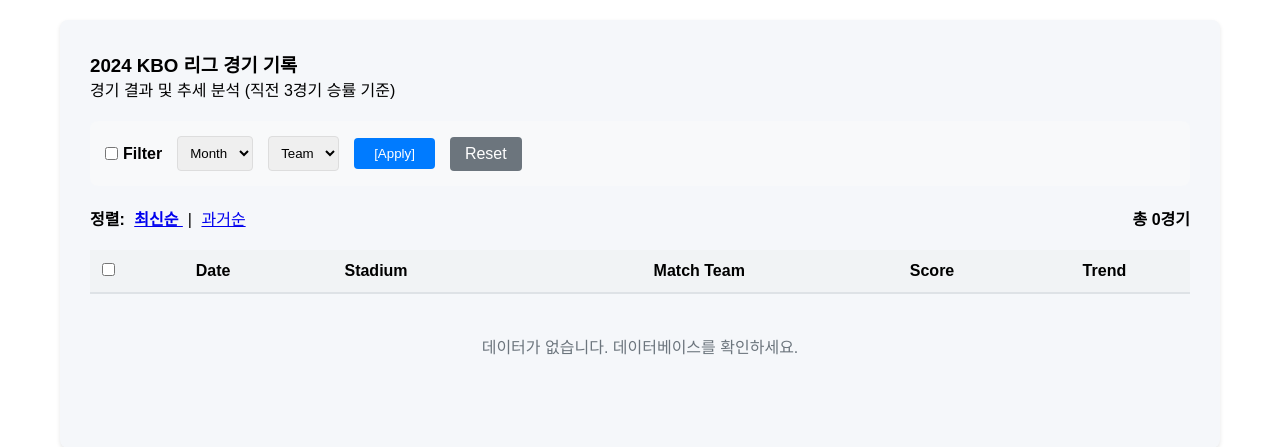
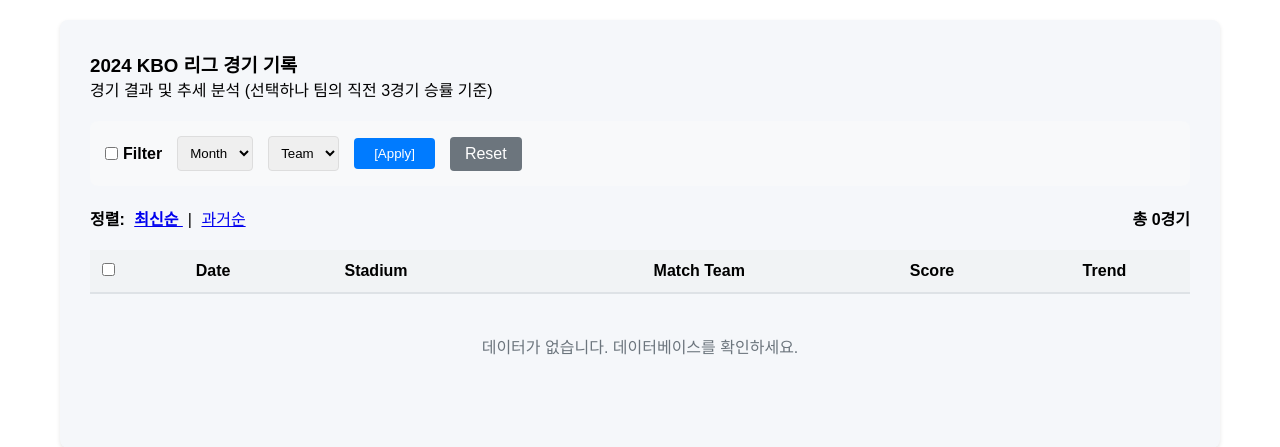
Before and after one commit to Yeolmaeg/BDAProject, a PHP site: page /matches.php in a window 1280 px wide. Shown: the part 109-556 px from the top of the page. Run offline with PHP 8.4, Linux system fonts and the light colour scheme; data that the repository does not hold is empty; some web fonts are replaced.

Commit message:
팀별 월별 경기일정, 트렌드(산택한 팀 기준 직전 3경기 승패)

```diff
--- a/matches.php
+++ b/matches.php
@@ -250,7 +250,7 @@ require_once 'header.php';
     <?php endif; ?>
 
     <h3>2024 KBO 리그 경기 기록</h3>
-    <p class="description">경기 결과 및 추세 분석 (직전 3경기 승률 기준)</p>
+    <p class="description">경기 결과 및 추세 분석 (선택하나 팀의 직전 3경기 승률 기준)</p>
 
     <!-- 필터 섹션 -->
     <div class="filter-section" style="margin: 20px 0; padding: 15px; background: #f8f9fa; border-radius: 8px;">
```
